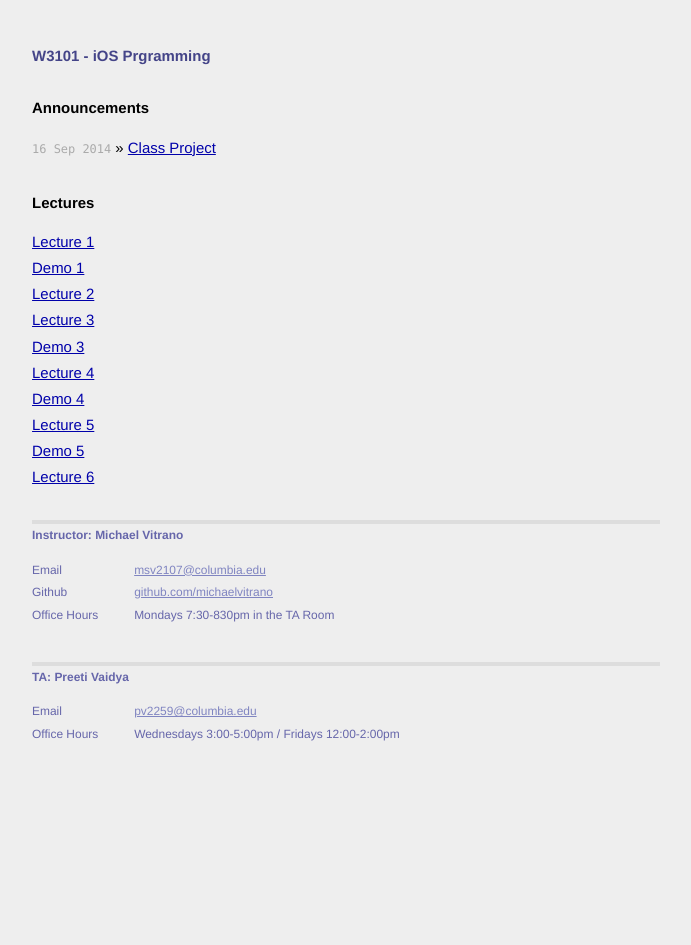
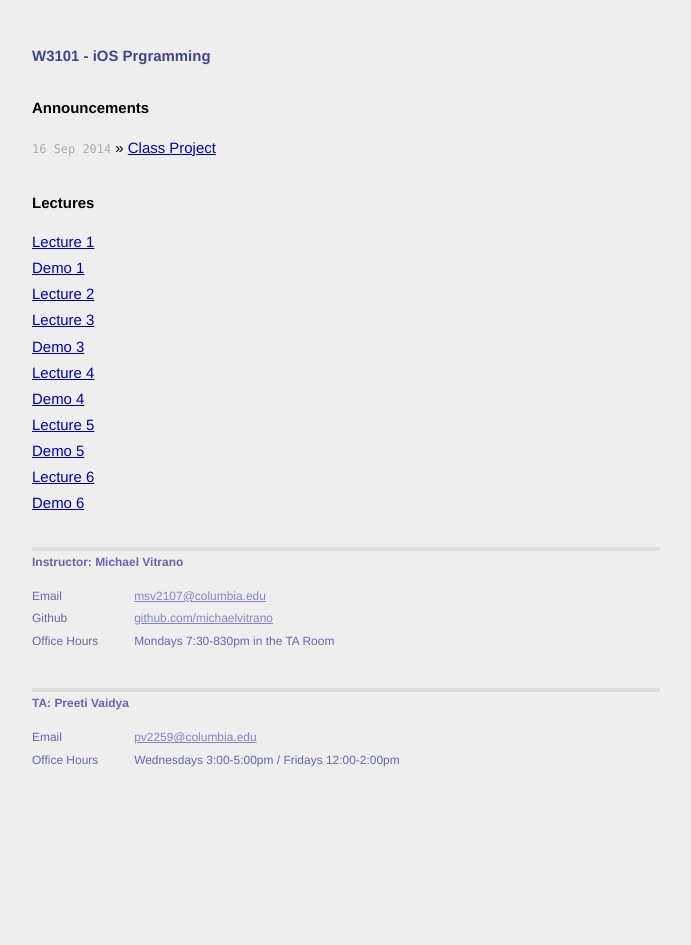
Before and after one commit to Columbia-W3101-iOS/columbia-W3101-iOS.github.io, a Jekyll site: the page built from index.html, in a window 1280 px wide. Shown: the whole page, without its empty margins (294-985 px from the left). Built offline with Jekyll 4.4.1, drawn with Linux system fonts in a browser that asks for light colours; Markdown is read by kramdown in place of the engine named in the settings.

Commit message:
added demo 6

```diff
--- a/index.html
+++ b/index.html
@@ -22,5 +22,6 @@ title: W3101 - iOS Programming
       <li><a href="{{ site.url }}/assets/Lecture5.pdf">Lecture 5</a></li>
       <li><a href="{{ site.url }}/assets/Demo5.zip">Demo 5</a></li>
       <li><a href="{{ site.url }}/assets/Lecture6.pdf">Lecture 6</a></li>
+      <li><a href="https://www.dropbox.com/s/y0oq8bjcrzspsbx/Demo%206.zip?dl=0">Demo 6</a></li>
   </ul>
 </div>
```
